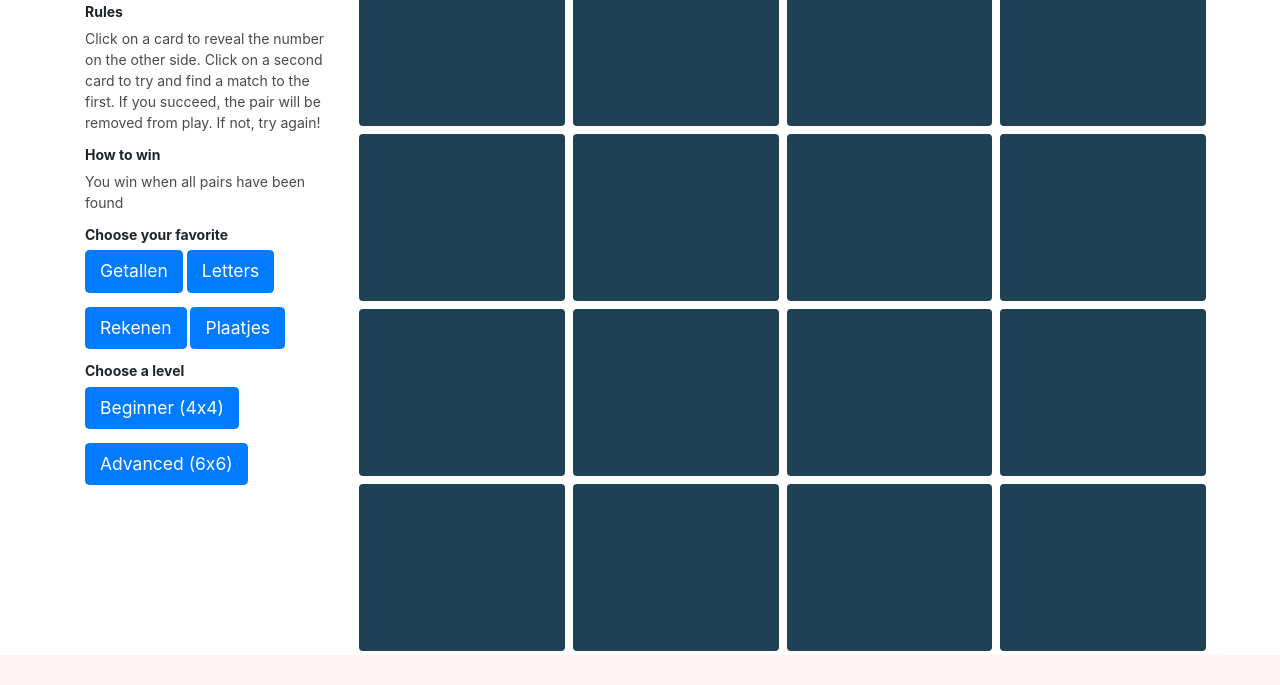
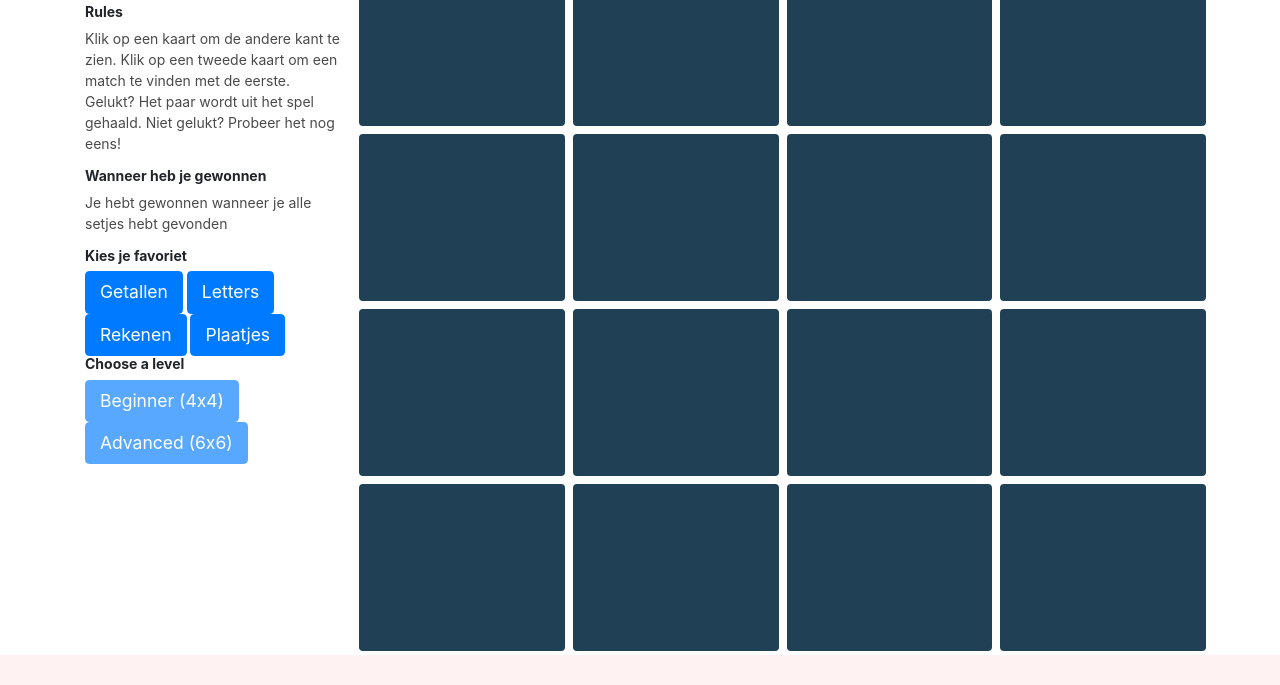
Before and after one commit to mjwmeijer/Memory, a plain HTML site: page index.html in a window 1280 px wide. Shown: the part 115-800 px from the top of the page. Drawn offline with nearby package versions, Linux system fonts and the light colour scheme; a web font is replaced by a local one.

Commit message:
prevent player from pressing level buttons first.

```diff
--- a/index.html
+++ b/index.html
@@ -17,20 +17,20 @@
       <div id="instructions" class="col-md-3">
         <h1>Match Game</h1>
         <h2>Rules</h2>
-        <p>Click on a card to reveal the number on the other side.
-          Click on a second card to try and find a match to the first.
-          If you succeed, the pair will be removed from play.
-          If not, try again!</p>
-          <h2>How to win</h2>
-          <p>You win when all pairs have been found</p>
-          <h2>Choose your favorite</h2>
-          <p id="getallen" class="btn btn-primary btn-lg" data-keuze="getallen">Getallen</p>
-          <p id="letters" class="btn btn-primary btn-lg" data-keuze="letters">Letters</p>
-          <p id="rekenen" class="btn btn-primary btn-lg" data-keuze="rekenen">Rekenen</p>
-          <p id="plaatjes" class="btn btn-primary btn-lg" data-keuze="plaatjes">Plaatjes</p>
+        <p>Klik op een kaart om de andere kant te zien.
+          Klik op een tweede kaart om een match te vinden met de eerste.
+          Gelukt? Het paar wordt uit het spel gehaald.
+          Niet gelukt? Probeer het nog eens!</p>
+          <h2>Wanneer heb je gewonnen</h2>
+          <p>Je hebt gewonnen wanneer je alle setjes hebt gevonden</p>
+          <h2>Kies je favoriet</h2>
+          <button type="button" id="getallen" class="btn btn-primary btn-lg" data-keuze="getallen">Getallen</button>
+          <button type="button" id="letters" class="btn btn-primary btn-lg" data-keuze="letters">Letters</button>
+          <button type="button" id="rekenen" class="btn btn-primary btn-lg" data-keuze="rekenen">Rekenen</button>
+          <button type="button" id="plaatjes" class="btn btn-primary btn-lg" data-keuze="plaatjes">Plaatjes</button>
           <h2>Choose a level</h2>
-          <p id="beginner" class="btn btn-primary btn-lg" data-aantal="16">Beginner (4x4)</p>
-          <p id="advanced" class="btn btn-primary btn-lg" data-aantal="36">Advanced (6x6)</p>
+          <button type="button" id="beginner" class="btn btn-primary btn-lg" data-aantal="16">Beginner (4x4)</button>
+          <button type="button" id="advanced" class="btn btn-primary btn-lg" data-aantal="36">Advanced (6x6)</button>
           </div>
       <div id="wrapgame" class="col-md-9">
         <div id="game" class="row">
--- a/resources/js/match-game.js
+++ b/resources/js/match-game.js
@@ -12,23 +12,29 @@ $(document).ready(function(){
     $('#game').append(newCard);
   }
 
+  $('#beginner,#advanced').attr('disabled',true);
+
   $('.btn').click(function(){
     $(this).attr('disabled',true);
   })
 
   $('#getallen').click(function(){
+    $('#beginner,#advanced').attr('disabled',false);
     $('#letters, #rekenen, #plaatjes').remove();
   })
 
   $('#letters').click(function(){
+    $('#beginner,#advanced').attr('disabled',false);
     $('#getallen, #rekenen, #plaatjes').remove();
   })
 
   $('#rekenen').click(function(){
+    $('#beginner,#advanced').attr('disabled',false);
     $('#letters, #getallen, #plaatjes').remove();
   })
 
   $('#plaatjes').click(function(){
+    $('#beginner').attr('disabled',false);
     $('#letters, #rekenen, #getallen').remove();
   })
 
```
